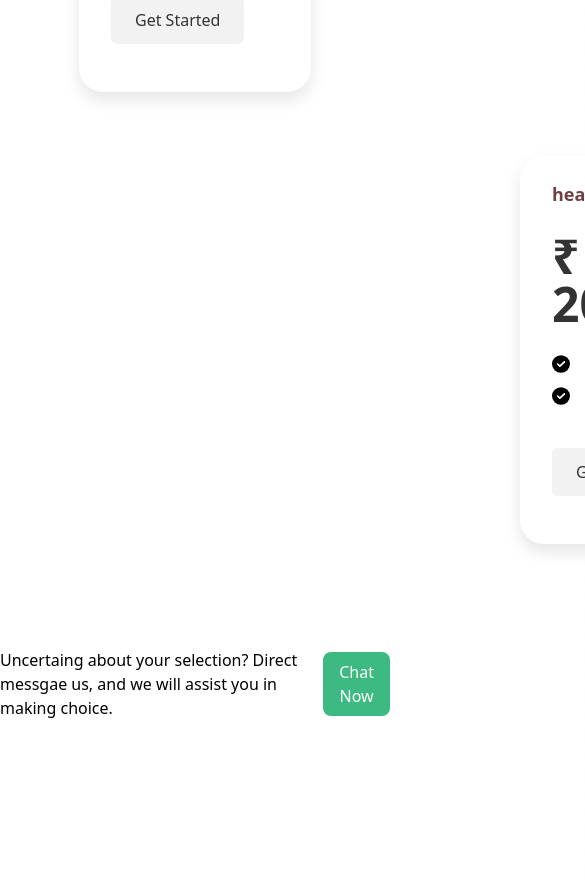
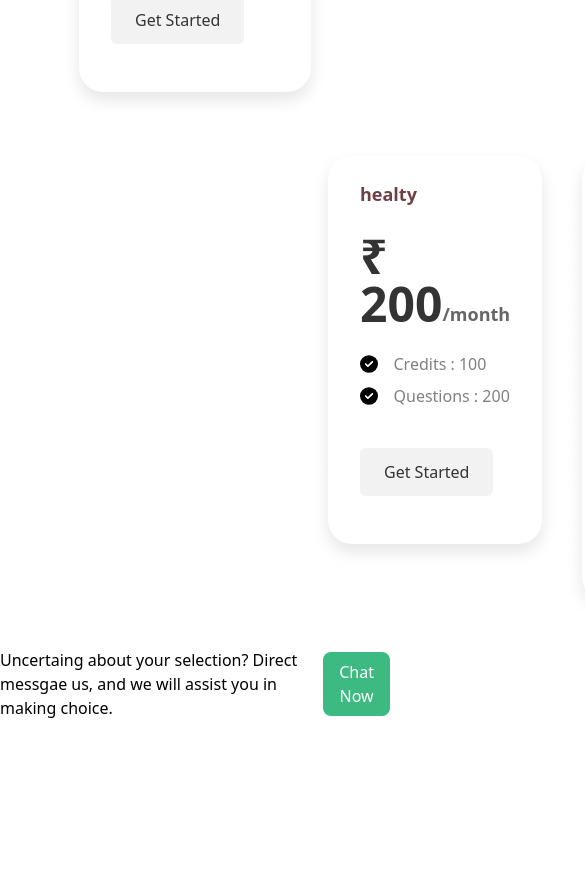
Before and after one commit to MayankGupta2023/ie-pwm, a Next.js app: page /pricing in a window 390 px wide. Shown: the part 1552-2435 px from the top of the page, 585 px wide, since content can reach past the window. Built offline with nearby package versions, Linux system fonts and the light colour scheme; no server answers.

Commit message:
making responsive

```diff
--- a/src/pages/pricing.js
+++ b/src/pages/pricing.js
@@ -100,25 +100,7 @@ const Pricing = () => {
 
 
 
-{/* <div class="bg-white w-full toggle-switch-container px-6 py-2 mb-8 mr-40 flex justify-end">
-  <div class="bg-yellow-500 p-4 rounded-3xl flex relative">
-    <div class="flex flex-row">
-      <button
-        class={`toggle-btn text-3xl focus:outline-none text-black relative z-20 mb-4 ${!showMonthlyPlans ? 'bg-white' : ''}`}
-        onClick={() => handleToggleSwitch(false)}
-      >
-        Yearly
-      </button>
 
-      <button
-        class={`toggle-btn text-3xl focus:outline-none text-black relative z-20 ${showMonthlyPlans ? 'bg-white' : ''}`}
-        onClick={() => handleToggleSwitch(true)}
-      >
-        Monthly
-      </button>
-    </div>
-  </div>
-</div> */}
 
 
 <div class="bg-white w-full toggle-switch-container  mb-8 mr-40 flex justify-end">
@@ -191,7 +173,7 @@ const Pricing = () => {
         </div>
       </div>
 
-<div className='flex flex-row mr-64 ml-96 pl-32 mt-8'>
+<div className='flex flex-row mr-64 ml-64 pl-16 mt-8'>
       <motion.div
 
               variants={cardVariants}
@@ -224,7 +206,7 @@ const Pricing = () => {
               variants={cardVariants}
               initial="initial"
               whileHover="hover"
-              className="bg-white px-8 py-4 ml-8 my-4 mx-2 rounded-3xl shadow-md flex flex-col py-6 w-4/12 h-80 min-h-fit"
+              className="bg-white px-8 py-4 ml-8 my-4 mx-2 rounded-3xl shadow-md flex flex-col py-6 w-1/2 h-80 min-h-fit"
             >
               <h3 style={{ color: "#6e4245" }} className="text-lg font-bold text-slate-500 mb-0 flex  items-center justify-start">{"Customize"}</h3>
               <h3 style={{ color: "#333333" }} className="text-4xl font-bold  text-slate-800 mb-0 flex mt-6 mb-6 items-end justify-start">Adding Soon<span style={{ color: "#666666" }} className='text-lg'> &nbsp; </span> </h3>
```
